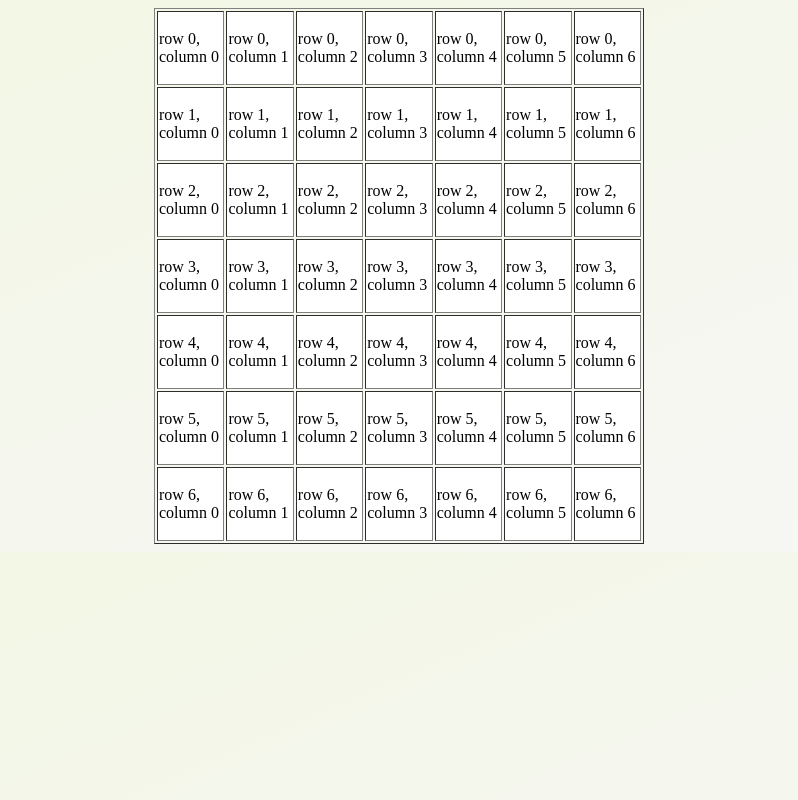
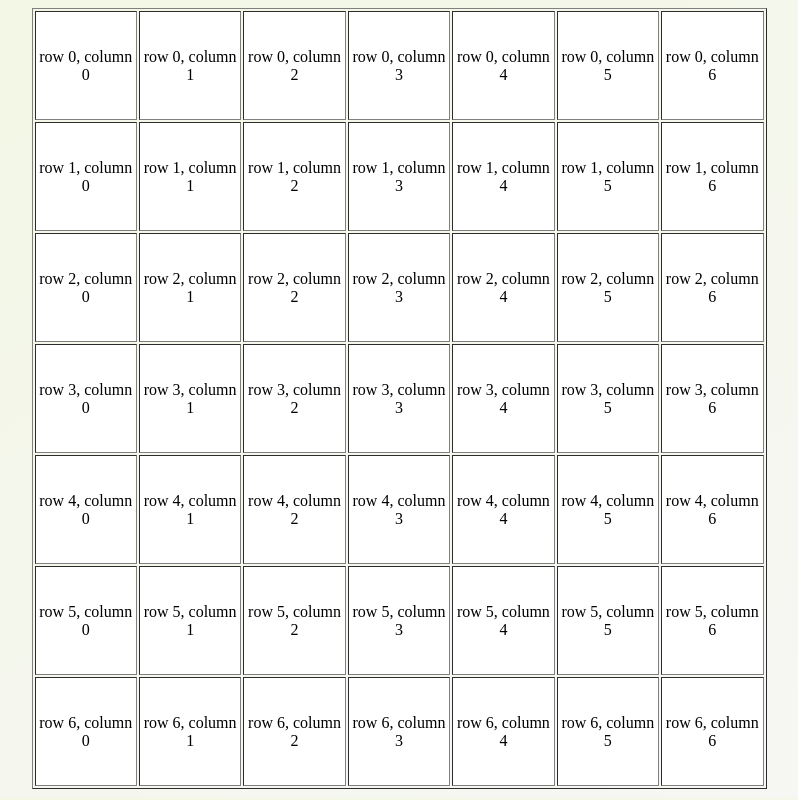
Before and after one commit to Ivan-Andr/psychological-test, a plain HTML site: page index.html in a window 1280 px wide. Shown: the whole page, without its empty margins (241-1039 px from the left). Drawn offline with Linux system fonts and the light colour scheme.

Commit message:
increased table size

```diff
--- a/style.css
+++ b/style.css
@@ -3,12 +3,13 @@ body {
 }
 
 table {
-  width: 490px;
+  width: 735px;
   margin: auto;
 }
 td {
-  width: 70px;
-  height: 70px;
+  width: 105px;
+  height: 105px;
+  text-align: center;
 }
 .table_cell {
   background: white;
```
